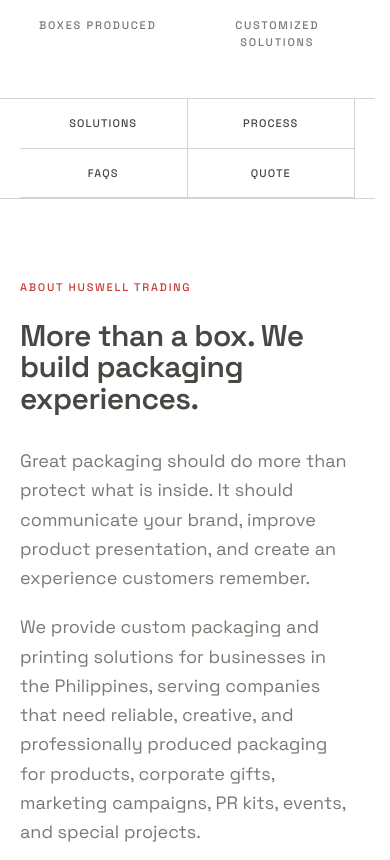
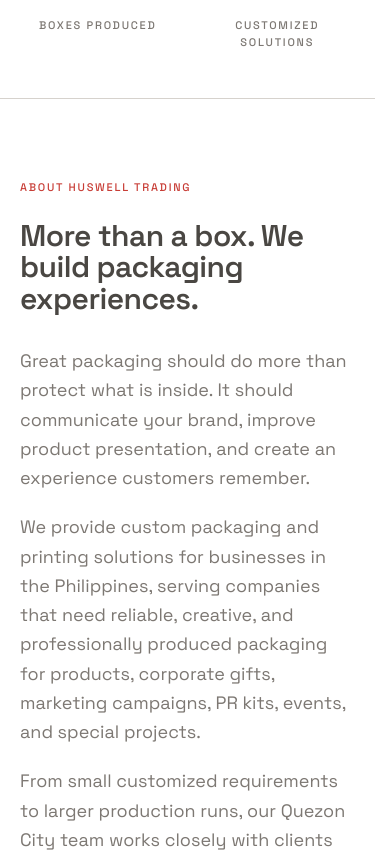
Before and after one commit to marvinstavarez-dotcom/huswell, a Next.js app: page / in a window 390 px wide. Shown: the part 845-1705 px from the top of the page. Built offline with nearby package versions, Linux system fonts and the light colour scheme.

Commit message:
Remove mobile homepage section navigation

```diff
--- a/app/page.tsx
+++ b/app/page.tsx
@@ -190,25 +190,6 @@
           ))}
         </div>
       </section>
-
-      <nav className="border-b border-line bg-canvas lg:hidden" aria-label="Homepage sections">
-        <div className="mx-auto grid w-full max-w-6xl grid-cols-2 px-5 sm:grid-cols-4 md:px-8">
-          {[
-            ["Solutions", "#solutions"],
-            ["Process", "#process"],
-            ["FAQs", "#faqs"],
-            ["Quote", "#contact"],
-          ].map(([label, href]) => (
-            <Link
-              key={href}
-              href={href}
-              className="border-b border-r border-line px-3 py-4 text-center text-[11px] font-medium uppercase tracking-[0.1em] text-ink transition-colors hover:bg-canvas-alt hover:text-accent-hover sm:border-b-0 sm:tracking-[0.14em]"
-            >
-              {label}
-            </Link>
-          ))}
-        </div>
-      </nav>
 
       <section id="about" className="bg-canvas py-20 md:py-28">
         <div className="mx-auto grid w-full max-w-6xl grid-cols-1 gap-12 px-5 md:grid-cols-12 md:items-center md:gap-16 md:px-8">
```
